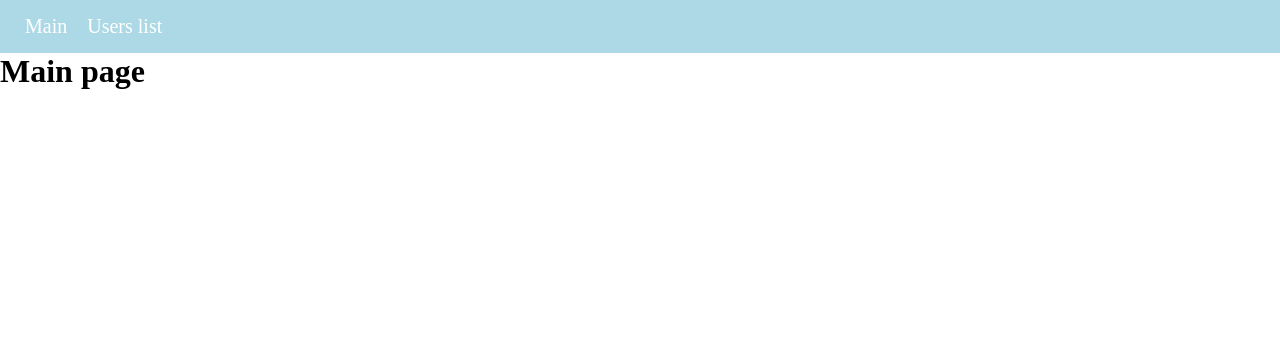
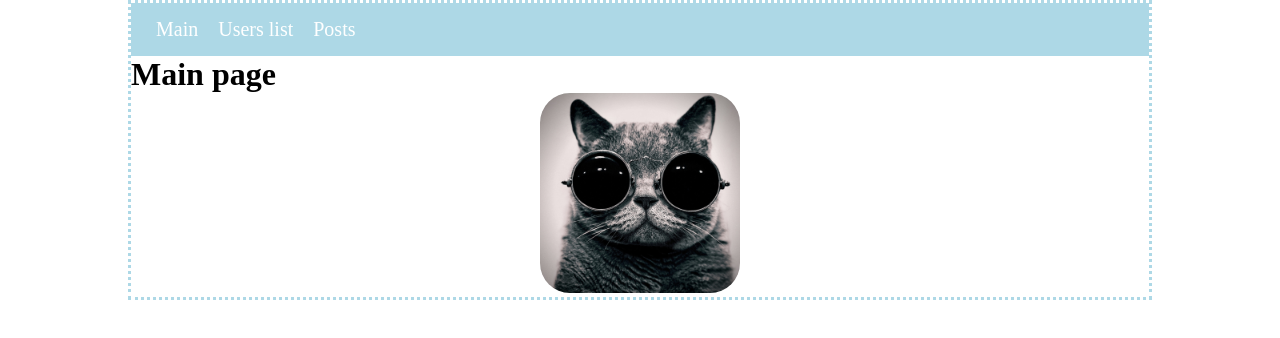
Before and after one commit to SheshkoPavel/next-js-learning, a Next.js app: page / in a window 1280 px wide. Shown: the top 338 px of the page. Built offline with nearby package versions, Linux system fonts and the light colour scheme.

Commit message:
feat: posts using getStaticPaths

```diff
--- /dev/null
+++ b/components/MainContainer.js
@@ -0,0 +1,24 @@
+import Navbar from "./Navbar";
+
+const MainContainer = ({ children, keywords }) => {
+    return (
+        <>
+            <Navbar />
+            <div>
+                {children}
+            </div>
+
+            {/* <style jsx> для стилей внутри компонент
+            {`
+                .navbar {
+                    background: lightblue;
+                    padding: 15px;
+
+                }
+            `}
+            </style> */}
+        </>
+);
+};
+
+export default MainContainer;
--- /dev/null
+++ b/components/Navbar.js
@@ -0,0 +1,15 @@
+import A from "./A";
+
+const Navbar = () => {
+    return (
+        <>
+            <div className="navbar">
+                <A href={'/'} text="Main"/>
+                <A href={'/users'} text="Users list"/>
+                <A href={'/posts'} text="Posts"/>
+            </div>
+        </>
+);
+};
+
+export default Navbar;
--- a/components/NavbarContainer.js
+++ /dev/null
@@ -1,28 +0,0 @@
-import Head from "next/head";
-import A from "./A";
-
-const NavbarContainer = ({ children, keywords }) => {
-    return (
-        <>
-
-            <div className="navbar">
-                <A href={'/'} text="Main"/>
-                <A href={'/users'} text="Users list"/>
-            </div>
-            <div>
-                {children}
-            </div>
-            {/* <style jsx>
-            {`
-                .navbar {
-                    background: lightblue;
-                    padding: 15px;
-
-                }
-            `}
-            </style> */}
-        </>
-);
-};
-
-export default NavbarContainer;
--- a/pages/index.js
+++ b/pages/index.js
@@ -1,11 +1,21 @@
 import Head from "next/head";
-import NavbarContainer from "../components/NavbarContainer";
+import Image from "next/image";
+import MainContainer from "../components/MainContainer";
 
 const Index = () => {
     return (
-    <NavbarContainer keywords={"Main page"}>
+    <MainContainer keywords={"Main page"}>
         <h1>Main page</h1>
-    </NavbarContainer>
+        <div style={{textAlign: "center", borderRadius: '30px'}}>
+            <Image style={{borderRadius: '30px'}}
+                src="/avat.jpg"
+                width={200}
+                height={200}
+            />
+        </div>
+
+    </MainContainer>
+
     );
 };
 
--- a/styles/User.module.scss
+++ b/styles/User.module.scss
@@ -2,4 +2,9 @@
     h1 {
         color: orange;
     }
+
+    h2 {
+        font-size: 20px;
+        color: 255, 100, 255, 5;
+    }
 }
--- a/styles/global.css
+++ b/styles/global.css
@@ -1,5 +1,5 @@
 * {
-    margin: 0;
+    margin: 0 auto;
     padding: 0;
     box-sizing: border-box;
 }
@@ -7,5 +7,10 @@
 .navbar {
     background: lightblue;
     padding: 15px;
+}
 
+body {
+    max-width: 80%;
+    /* height: 100vh; */
+    border: dotted lightblue;
 }
--- /dev/null
+++ b/styles/users.module.css
@@ -0,0 +1,18 @@
+.link {
+    text-decoration: none;
+    font-size: 20px;
+    color: mediumslateblue;
+    margin: 5px;
+    padding: 5px 10px 5px 10px;
+    transition: 0.5s ease;
+}
+
+.link:hover {
+    color: rgb(248, 219, 52);
+    transition: 0.5s;
+    font-size: 25px;
+}
+
+.li {
+    margin-left: 10px;
+}
```
Also changed, not shown: pages/posts.js (added, +33 -0 lines), pages/posts/[id].js (added, +43 -0 lines), pages/users.js (+7 -6 lines), pages/users/[id].js (+7 -5 lines), public/avat.jpg (added).
